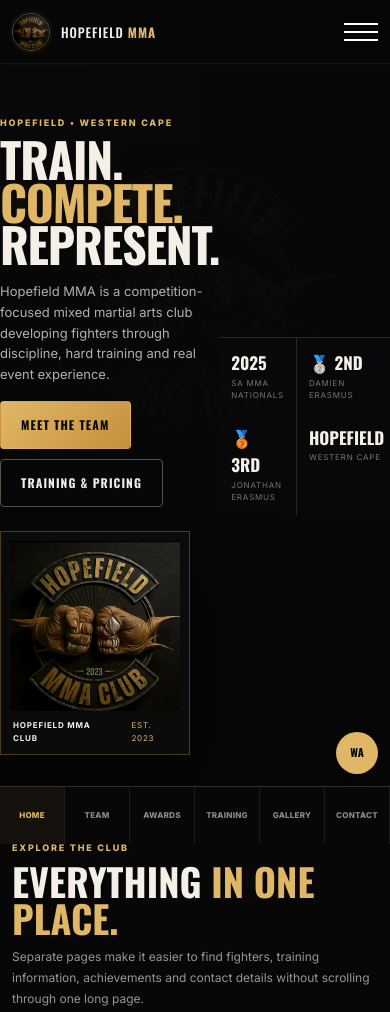
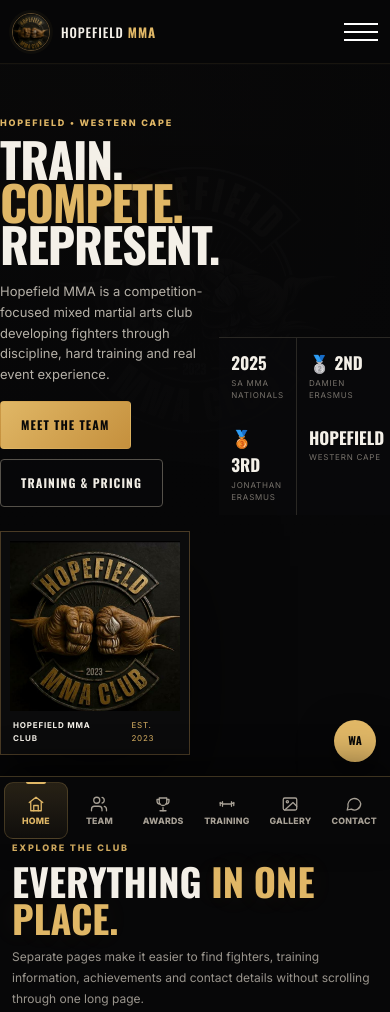
Before and after one commit to erasmusj468/Hopefield-MMA, a plain HTML site: page index.html in a window 390 px wide. Shown: the top 1012 px of the page. Drawn offline with nearby package versions, Linux system fonts and the light colour scheme; files whose address does not match are found by name.

Commit message:
Update fighter records and improve mobile navigation

```diff
--- a/app.js
+++ b/app.js
@@ -20,15 +20,35 @@ const mobileNav=document.createElement("nav");
 mobileNav.className="mobile-page-nav";
 mobileNav.setAttribute("aria-label","Mobile page navigation");
 mobileNav.innerHTML=`
-  <a data-mobile-page="home" href="index.html"><span>Home</span></a>
-  <a data-mobile-page="team" href="team.html"><span>Team</span></a>
-  <a data-mobile-page="achievements" href="achievements.html"><span>Awards</span></a>
-  <a data-mobile-page="training" href="training.html"><span>Training</span></a>
-  <a data-mobile-page="gallery" href="gallery.html"><span>Gallery</span></a>
-  <a data-mobile-page="contact" href="contact.html"><span>Contact</span></a>`;
+  <a data-mobile-page="home" href="index.html" aria-label="Home">
+    <svg class="mobile-nav-icon" viewBox="0 0 24 24" aria-hidden="true" focusable="false"><path d="m3 10 9-7 9 7"></path><path d="M5 9v12h14V9"></path><path d="M9 21v-7h6v7"></path></svg>
+    <span>Home</span>
+  </a>
+  <a data-mobile-page="team" href="team.html" aria-label="Team">
+    <svg class="mobile-nav-icon" viewBox="0 0 24 24" aria-hidden="true" focusable="false"><path d="M16 21v-2a4 4 0 0 0-4-4H6a4 4 0 0 0-4 4v2"></path><circle cx="9" cy="7" r="4"></circle><path d="M22 21v-2a4 4 0 0 0-3-3.87"></path><path d="M16 3.13a4 4 0 0 1 0 7.75"></path></svg>
+    <span>Team</span>
+  </a>
+  <a data-mobile-page="achievements" href="achievements.html" aria-label="Awards">
+    <svg class="mobile-nav-icon" viewBox="0 0 24 24" aria-hidden="true" focusable="false"><path d="M8 21h8"></path><path d="M12 17v4"></path><path d="M7 4h10v5a5 5 0 0 1-10 0V4Z"></path><path d="M7 6H4v2a4 4 0 0 0 4 4"></path><path d="M17 6h3v2a4 4 0 0 1-4 4"></path></svg>
+    <span>Awards</span>
+  </a>
+  <a data-mobile-page="training" href="training.html" aria-label="Training">
+    <svg class="mobile-nav-icon" viewBox="0 0 24 24" aria-hidden="true" focusable="false"><path d="M6 9v6"></path><path d="M18 9v6"></path><path d="M3 10v4"></path><path d="M21 10v4"></path><path d="M6 12h12"></path><path d="M3 11h3"></path><path d="M18 11h3"></path></svg>
+    <span>Training</span>
+  </a>
+  <a data-mobile-page="gallery" href="gallery.html" aria-label="Gallery">
+    <svg class="mobile-nav-icon" viewBox="0 0 24 24" aria-hidden="true" focusable="false"><rect x="3" y="4" width="18" height="16" rx="2"></rect><circle cx="8.5" cy="9" r="1.5"></circle><path d="m21 15-5-5L5 20"></path></svg>
+    <span>Gallery</span>
+  </a>
+  <a data-mobile-page="contact" href="contact.html" aria-label="Contact">
+    <svg class="mobile-nav-icon" viewBox="0 0 24 24" aria-hidden="true" focusable="false"><path d="M21 11.5a8.5 8.5 0 0 1-12.6 7.4L3 20l1.1-4.8A8.5 8.5 0 1 1 21 11.5Z"></path></svg>
+    <span>Contact</span>
+  </a>
+`;
 document.body.appendChild(mobileNav);
-mobileNav.querySelector(`[data-mobile-page="${page}"]`)?.classList.add("active");
-
+const activeMobileLink = mobileNav.querySelector('[data-mobile-page="' + page + '"]');
+activeMobileLink?.classList.add("active");
+activeMobileLink?.setAttribute("aria-current", "page");
 const header = document.getElementById("siteHeader");
 const progress = document.getElementById("scrollProgress");
 const backTop = document.getElementById("backTop");
--- a/data.js
+++ b/data.js
@@ -9,10 +9,10 @@ const FIGHTERS = [
     image_position: "center 18%",
     image_scale: 1.08,
     weight_class: "Featherweight",
-    mma_record: "3-5-0",
+    mma_record: "4-5-0",
     instagram_url: "https://www.instagram.com/erasmus9563?igsh=MTVnNXpraXp1M2M1cA==",
     achievement: "Bronze Medallist — 2025 SA MMA Nationals",
-    bio: 'Jonathan "The Italian Assassin" Erasmus is a fierce featherweight contender stepping into the cage with a 3-5-0 record. He proved his high-level skills on the big stage by battling his way to a strong third-place finish to secure bronze at the 2025 Nationals.'
+    bio: 'Jonathan "The Italian Assassin" Erasmus is a fierce featherweight contender stepping into the cage with a 4-5-0 record. He proved his high-level skills on the big stage by battling his way to a strong third-place finish to secure bronze at the 2025 Nationals.'
   },
   {
     id: "damien-erasmus",
@@ -24,10 +24,10 @@ const FIGHTERS = [
     image_position: "center 18%",
     image_scale: 1.03,
     weight_class: "Featherweight",
-    mma_record: "2-7-0",
+    mma_record: "2-8-0",
     instagram_url: "https://www.instagram.com/damienerasmus17?utm_source=ig_web_button_share_sheet&igsh=ZDNlZDc0MzIxNw==",
     achievement: "Silver Medallist — 2025 SA MMA Nationals",
-    bio: 'Damien "The Italian Stallion" Erasmus is the number-one ranked featherweight with a 2-7-0 record, highlighted by a first-round KO that helped secure a silver medal at the 2025 Nationals. He also showcased serious grit by battling through five rounds in a championship title fight.'
+    bio: 'Damien "The Italian Stallion" Erasmus is the number-one ranked featherweight with a 2-8-0 record, highlighted by a first-round KO that helped secure a silver medal at the 2025 Nationals. He also showcased serious grit by battling through five rounds in a championship title fight.'
   },
   {
     id: "austin-armstrong",
--- a/polish.css
+++ b/polish.css
@@ -300,3 +300,85 @@ a.contact-item:hover{padding-left:8px;color:#fff}
 @media(prefers-reduced-motion:reduce){
   *,*::before,*::after{scroll-behavior:auto!important;transition-duration:.01ms!important;animation-duration:.01ms!important}
 }
+
+
+/* MOBILE BOTTOM NAVIGATION — HIGH VISIBILITY
+   Clear labels, familiar icons and comfortable tap targets while retaining the black/gold style. */
+.mobile-page-nav{display:none}
+.mobile-nav-icon{
+  display:block;
+  width:18px;
+  height:18px;
+  flex:0 0 18px;
+  fill:none;
+  stroke:currentColor;
+  stroke-width:1.7;
+  stroke-linecap:round;
+  stroke-linejoin:round;
+}
+@media(max-width:620px){
+  body{padding-bottom:calc(78px + env(safe-area-inset-bottom))}
+  .mobile-page-nav{
+    display:grid;
+    grid-template-columns:repeat(6,minmax(0,1fr));
+    position:fixed;
+    left:0;
+    right:0;
+    bottom:0;
+    z-index:1800;
+    height:calc(68px + env(safe-area-inset-bottom));
+    padding:5px 4px calc(5px + env(safe-area-inset-bottom));
+    box-sizing:border-box;
+    background:rgba(8,8,9,.97);
+    border-top:1px solid rgba(224,183,102,.25);
+    box-shadow:0 -12px 36px rgba(0,0,0,.48);
+    backdrop-filter:blur(18px);
+    -webkit-backdrop-filter:blur(18px);
+  }
+  .mobile-page-nav a{
+    position:relative;
+    display:flex;
+    flex-direction:column;
+    align-items:center;
+    justify-content:center;
+    gap:4px;
+    min-width:0;
+    min-height:44px;
+    padding:5px 1px;
+    border:1px solid transparent;
+    border-radius:9px;
+    color:#a7a095;
+    font-size:clamp(8px,2.25vw,10px);
+    font-weight:800;
+    line-height:1;
+    letter-spacing:.025em;
+    text-align:center;
+    text-transform:uppercase;
+    text-decoration:none;
+    white-space:nowrap;
+    -webkit-tap-highlight-color:transparent;
+    transition:color .18s ease,background .18s ease,border-color .18s ease,transform .18s ease;
+  }
+  .mobile-page-nav a.active{
+    color:var(--gold2);
+    background:linear-gradient(180deg,rgba(224,183,102,.15),rgba(224,183,102,.045));
+    border-color:rgba(224,183,102,.22);
+  }
+  .mobile-page-nav a.active::before{
+    content:"";
+    position:absolute;
+    top:-1px;
+    left:50%;
+    width:20px;
+    height:2px;
+    border-radius:0 0 3px 3px;
+    background:var(--gold2);
+    transform:translateX(-50%);
+  }
+  .mobile-page-nav a:active{transform:scale(.97)}
+  .mobile-page-nav a:focus-visible{outline:2px solid var(--gold2);outline-offset:-3px}
+  .mobile-page-nav a.active .mobile-nav-icon{color:var(--gold2)}
+  .mobile-page-nav span{display:block;max-width:100%;overflow:hidden;text-overflow:clip}
+  .whatsapp-float{right:14px;bottom:calc(82px + env(safe-area-inset-bottom))}
+  .back-top{right:17px;bottom:calc(138px + env(safe-area-inset-bottom))}
+}
```
